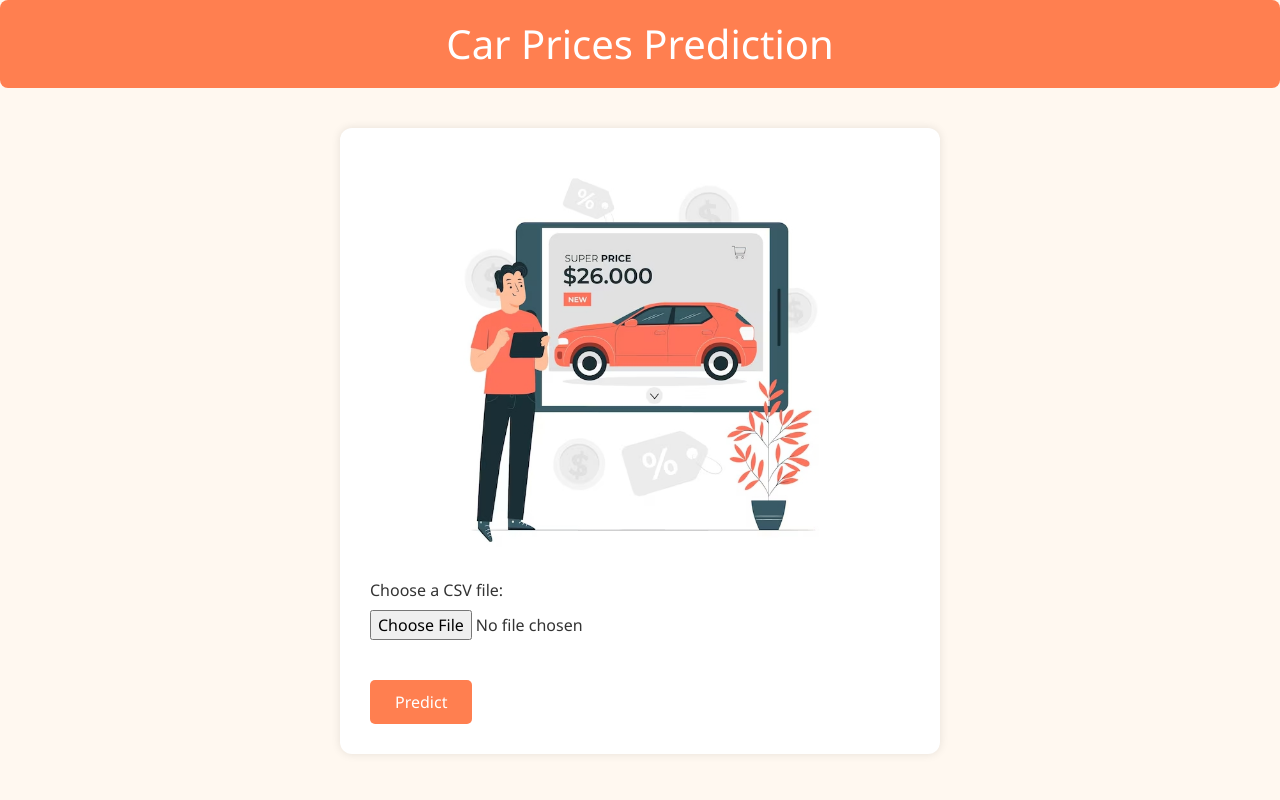
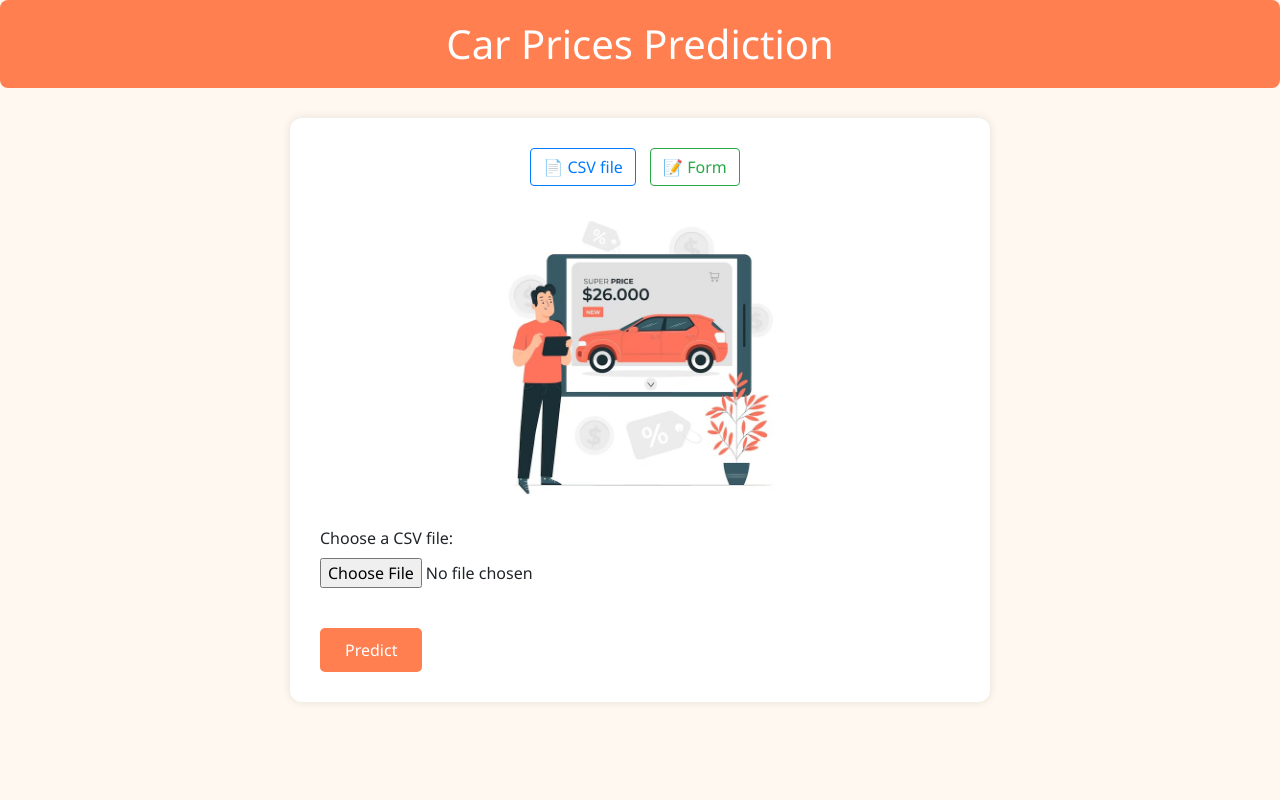
Before and after one commit to fatimazahra08/flask-app, a Flask app: page / in a window 1280 px wide. Run offline with Flask 3, Linux system fonts and the light colour scheme; parts of the project's set-up code (start-up, migrations or seed data) failed here and were passed over; some libraries are stand-ins or nearby versions.

Commit message:
Formulaire

```diff
--- a/templates/index.html
+++ b/templates/index.html
@@ -2,13 +2,14 @@
 <html lang="en">
 <head>
     <meta charset="UTF-8">
+    <title>Car Price Prediction</title>
     <meta name="viewport" content="width=device-width, initial-scale=1.0">
-    <title>Car Price Prediction</title>
+
     <link rel="stylesheet" href="https://stackpath.bootstrapcdn.com/bootstrap/4.3.1/css/bootstrap.min.css">
+
     <style>
         body {
             background-color: #fff8f0;
-            color: #333;
             font-family: 'Segoe UI', Tahoma, Geneva, Verdana, sans-serif;
         }
         h1 {
@@ -19,12 +20,18 @@
             border-radius: 8px;
         }
         .container {
-            margin-top: 40px;
-            max-width: 600px;
-            background-color: #ffffff;
+            margin-top: 30px;
+            max-width: 700px;
+            background-color: white;
             padding: 30px;
             border-radius: 12px;
-            box-shadow: 0 0 10px rgba(0, 0, 0, 0.1);
+            box-shadow: 0 0 10px rgba(0,0,0,0.1);
+        }
+        .btn-switch {
+            margin-bottom: 20px;
+        }
+        .btn-switch button {
+            margin-right: 10px;
         }
         .btn-submit {
             background-color: #ff7f50;
@@ -35,14 +42,13 @@
         }
         .btn-submit:hover {
             background-color: #e67348;
-            color: white;
         }
         .image-container {
             text-align: center;
             margin-bottom: 20px;
         }
         .image-container img {
-            max-width: 400px;
+            max-width: 300px;
             height: auto;
         }
     </style>
@@ -52,12 +58,18 @@
     <h1>Car Prices Prediction</h1>
 
     <div class="container">
+
+        <div class="btn-switch text-center">
+            <button onclick="showSection('csv')" class="btn btn-outline-primary">📄 CSV file</button>
+            <button onclick="showSection('form')" class="btn btn-outline-success">📝 Form</button>
+        </div>
+
         <div class="image-container">
-            <!-- Use the actual filename of your image here -->
             <img src="{{ url_for('static', filename='car-price.jpg') }}" alt="Car">
         </div>
 
-        <form method="POST" enctype="multipart/form-data">
+        <!-- CSV Upload Form -->
+        <form method="POST" enctype="multipart/form-data" id="csv-section">
             <div class="form-group">
                 <label for="file">Choose a CSV file:</label>
                 <input type="file" name="file" class="form-control-file" required>
@@ -65,7 +77,51 @@
             <br>
             <button type="submit" class="btn btn-submit">Predict</button>
         </form>
+
+        <!-- Manual Input Form -->
+        <form method="POST" action="/predict_manual" id="form-section" style="display: none;">
+            <!-- Replace these fields with actual features used in your model -->
+            <div class="form-group">
+                <label for="year">Year:</label>
+                <input type="number" name="year" class="form-control" required>
+            </div>
+
+            <div class="form-group">
+                <label for="km_driven">Kilometers Driven:</label>
+                <input type="number" name="km_driven" class="form-control" required>
+            </div>
+
+            <div class="form-group">
+                <label for="fuel">Fuel Type:</label>
+                <select name="fuel" class="form-control" required>
+                    <option>Petrol</option>
+                    <option>Diesel</option>
+                    <option>CNG</option>
+                    <option>LPG</option>
+                    <option>Electric</option>
+                </select>
+            </div>
+
+            <div class="form-group">
+                <label for="transmission">Transmission:</label>
+                <select name="transmission" class="form-control" required>
+                    <option>Manual</option>
+                    <option>Automatic</option>
+                </select>
+            </div>
+
+            <!-- Add other fields as per your model: 'engine', 'max_power', 'seats', etc. -->
+
+            <button type="submit" class="btn btn-submit">Predict</button>
+        </form>
     </div>
+
+    <script>
+        function showSection(section) {
+            document.getElementById('csv-section').style.display = section === 'csv' ? 'block' : 'none';
+            document.getElementById('form-section').style.display = section === 'form' ? 'block' : 'none';
+        }
+    </script>
 
 </body>
 </html>
```
